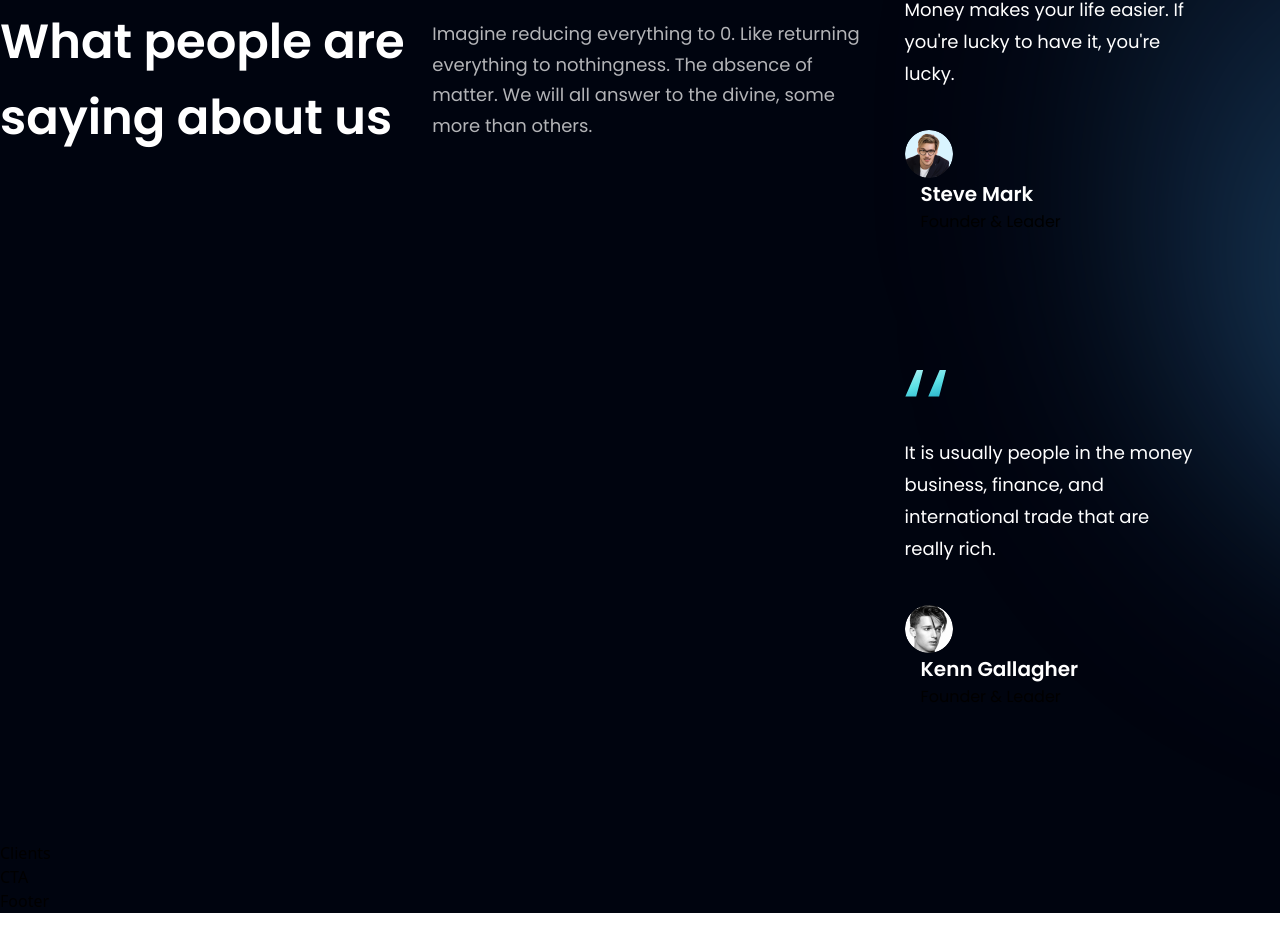
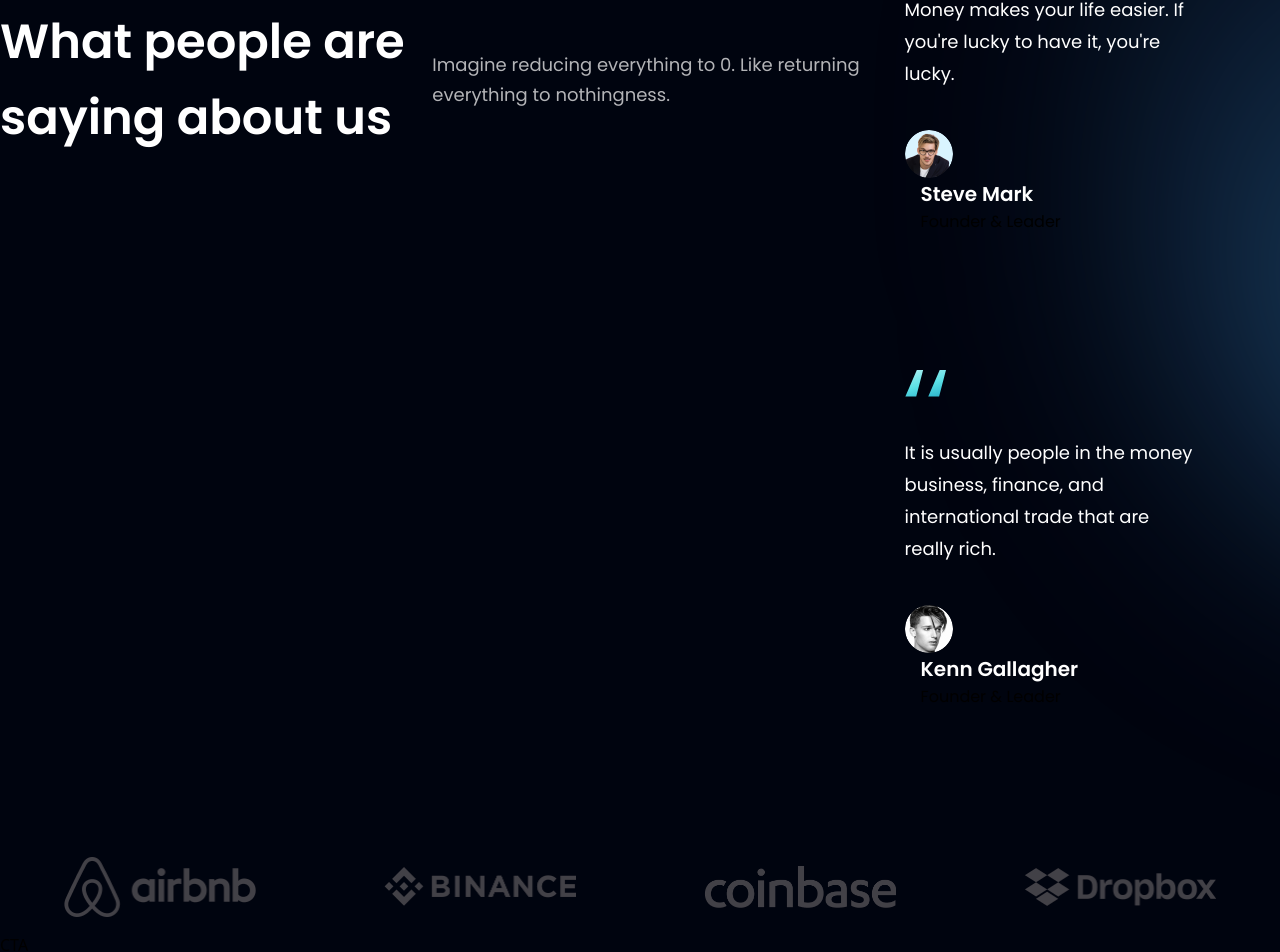
Before and after one commit to turnertop/hoobank-study, a React (Vite) app: page / in a window 1280 px wide. Shown: the part 3468-4420 px from the top of the page. Before the commit the page ends 4381 px from the top, so only its background shows below. Built offline with nearby package versions, Linux system fonts and the light colour scheme.

Commit message:
added fake brands that support us

```diff
--- a/src/components/Clients.jsx
+++ b/src/components/Clients.jsx
@@ -1,13 +1,20 @@
 import React from 'react'
+import { clients } from "../constants";
+import styles from "../style.js";
 
-const Clients = () => {
-  return (
-    <div>
-      Clients
+const Clients = () => (
+  <section className={`${styles.flexCenter} my-4`}>
+    <div className={`${styles.flexCenter} flex-wrap w-full`}>
+      {clients.map((client) => (
+        <div key={client.id} className={`flex-1 ${styles.flexCenter} sm:min-w-[192px] min-w-[120px]`}>
+          <img src={client.logo} alt="client" className="sm:w-[192px] w-[100px] object-contain"/>
+        </div>
+      ))}
     </div>
+  </section>
 
 
-  );
-}
+
+)
 
 export default Clients
--- a/src/components/Testimonials.jsx
+++ b/src/components/Testimonials.jsx
@@ -14,7 +14,7 @@
       <div className="w-full flex justify-between items-center md:flex-row flex-col sm:mb-16 mb-6 relative z=[1]">
         <h1 className={styles.heading2}>What people are <br classBame="sm:block hidden"/> saying about us</h1>
         <div className="w-full md:mt-0 mt-6">
-          <p className={`${styles.paragraph} text-left max-w-[450px]`}>Imagine reducing everything to 0. Like returning everything to nothingness. The absence of matter. We will all answer to the divine, some more than others.</p>
+          <p className={`${styles.paragraph} text-left max-w-[450px]`}>Imagine reducing everything to 0. Like returning everything to nothingness.</p>
         </div>
 
         <div className="flex flex-wrap sm:justify-start justify-center w-full-feedback-container relative z-[1]">
```
